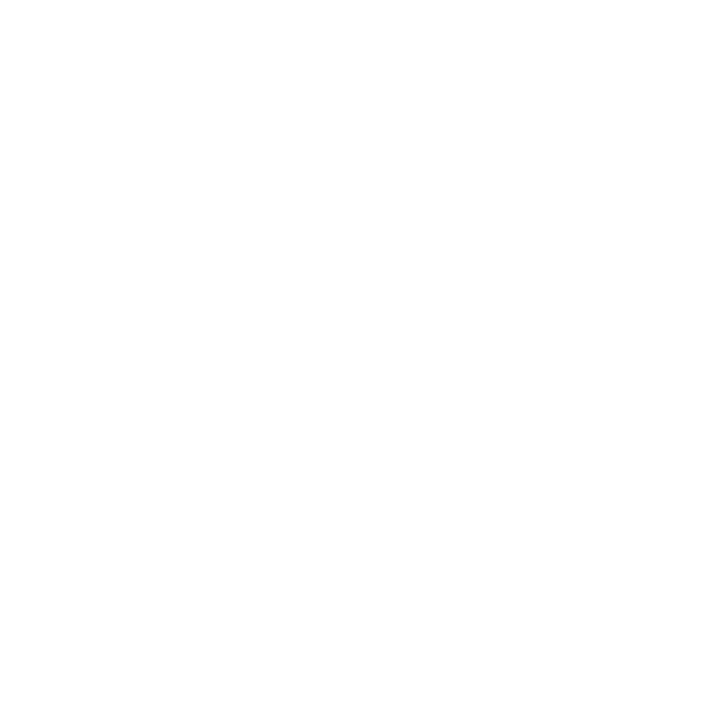
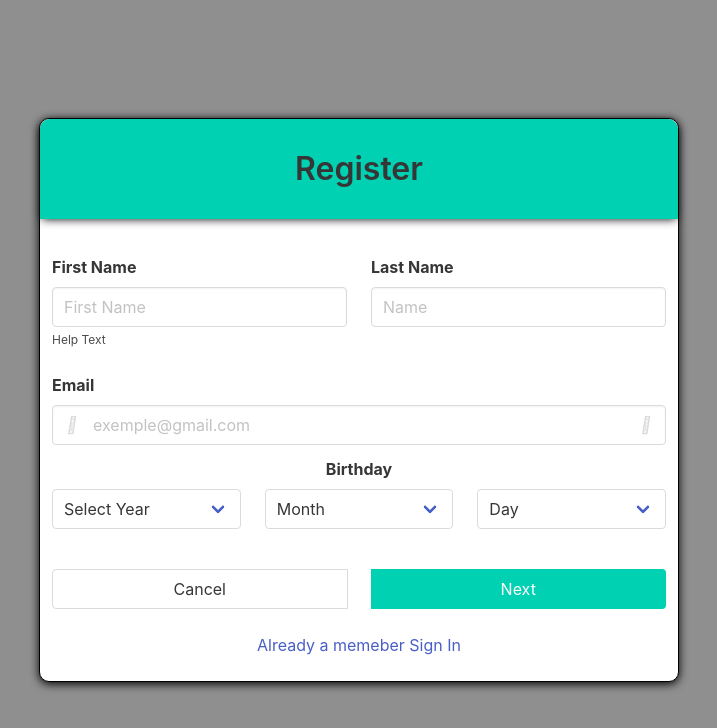
Before and after one commit to Andy7911Organiszation/AmazonClone, a React (Create React App) app: page /Register in a window 1280 px wide. Shown: the top 728 px of the page, without its empty margins (281-998 px from the left). Built offline with nearby package versions, Linux system fonts and the light colour scheme.

Commit message:
Added Registation form

```diff
--- a/src/App.js
+++ b/src/App.js
@@ -6,6 +6,7 @@
 
 // Pages
 import Login_Page from './component-FullPage/Login_Page';
+import Registration_Page from './component-FullPage/Registration_Page';
 
 
 // React routing for
@@ -29,6 +30,9 @@
           <Route path="/Login" exact>
             <Login_Page />
           </Route>
+          <Route path="/Register" exact>
+            <Registration_Page />
+          </Route>
         </Switch>
 
       </Router>
--- /dev/null
+++ b/src/component-FullPage/Registration_Page.js
@@ -0,0 +1,123 @@
+import React from 'react';
+
+export default function Registration_Page () {
+    return (
+        <section id="form-section" class="">
+
+        <form  class="column is-6 is-offset-3 px-0 pt-0 pb-5">
+            <div class="field pb-5">
+                <h1 class="title is-3 has-background-primary is-large c-center">Register</h1>
+            </div>
+
+            <div id="custom" class="is-ligth px-3">
+
+               <div class="columns field">
+                    <div class="column">
+                        <label class="label">First Name</label>
+                        <div class="control">
+                            <input class="input" name="firstname"type="text" placeholder="First Name" />
+                        </div>
+                        <p class="help">Help Text</p>
+                    </div>
+
+                    <div class="column">
+                        <label class="label">Last Name</label>
+                        <div class="control">
+                            <input class="input" type="text" name="lastname" placeholder="Name" />
+                        </div>
+                    </div>
+                </div>
+
+                <div class="field">
+                    <label class="label">Email</label>
+                    <div class="control has-icons-left has-icons-right">
+                        <input type="email" name="emailAddress" class='input' placeholder="exemple@gmail.com" />
+                        <span class="icon is-small is-left">
+                            <i class="fas fa-envelope"></i>
+                        </span>
+                        <span class="icon is-small is-right">
+                            <i class="fas fa-exclamation-triangle"></i>
+                        </span>
+                    </div>
+                </div>
+                <div id="birthday" class="field">
+                    <label class="label has-text-centered">Birthday</label>
+                    <div class="columns is-mobile">
+                        <p class="control column">
+                            <span class="select is-fullwidth" id="year">
+                                <select name="year">
+                                    <option value="" disabled selected hidden>Select Year</option>
+                                    <option value="">2020</option>
+                                </select>
+                            </span>
+                        </p>
+                        <p class="control column">
+                            <span class="select is-fullwidth" id="month">
+                                <select name="month">
+                                    <option value="" disable selected hidden>Month</option>
+                                    <option value="January">January</option>
+                                    <option value="Febuary">Febuary</option>
+                                    <option value="March">March</option>
+                                    <option value="April">April</option>
+                                    <option value="May">May</option>
+                                    <option value="June">June</option>
+                                    <option value="July">July</option>
+                                    <option value="August">August</option>
+                                    <option value="September">September</option>
+                                    <option value="October">October</option>
+                                    <option value="November">November</option>
+                                    <option value="December">December</option>
+                                </select>
+                            </span>
+                        </p>
+                        <p class="control column ">
+                            <span class="select is-fullwidth" id="day">
+                                <select name="day" >
+                                    <option value="" disabled selected hidden>Day</option>
+                                    <option value=""></option>
+                                    <option value=""></option>
+                                </select>
+                            </span>
+                        </p>
+                    </div>
+                </div>
+
+                <div id="buttons" class="field has-addons pt-4  columns">
+                    <p class="control column ">
+                        <a class="button is-ligth is-fullwidth">
+                            Cancel
+                        </a>
+                    </p>
+                    <p id="btn_next"class="control column">
+                        <a class="button is-primary has-icons-right is-fullwidth">
+                            Next
+                        </a>
+                    </p>
+                </div>
+
+                <div class="field has-text-centered">
+                    <a class="">Already a memeber Sign In</a>
+                </div>
+            </div>
+            <div id="custom-2" class="is-ligth px-3">
+                <div class="columns field">
+                    <div class="column">
+                        <label class="label">Username</label>
+                        <div class="control">
+                            <input type="text" class="input" placeholder="Input Username"/>
+                        </div>
+                    </div>
+                    <div class="column">
+                        <label class="label">Phone Number</label>
+                        <div class="control">
+                            <input type="text" class="input" placeholder="(514)-333-3333"/>
+                        </div>
+                    </div>
+                </div>
+            </div>
+
+        </form>
+
+    </section>
+    );
+}
```
